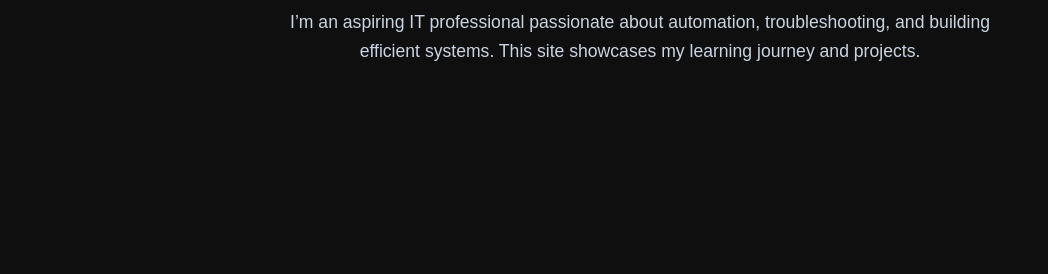
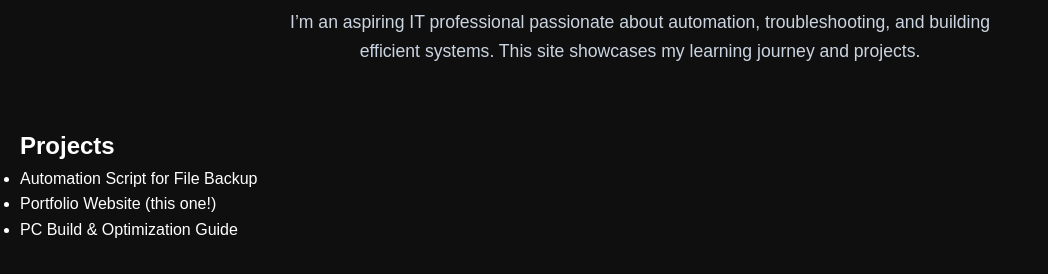
Before and after one commit to Joshhowe1995/Joshhowe1995.github.io, a plain HTML site: page index.html in a window 1280 px wide. Shown: the part 474-748 px from the top of the page, without its empty margins (0-1048 px from the left). Drawn offline with Linux system fonts and the light colour scheme.

Commit message:
Add Projects section with list of sample projects to index.html and style.css

```diff
--- a/index.html
+++ b/index.html
@@ -22,6 +22,16 @@
   </p>
 </section>
 
+<section id="projects">
+  <h2>Projects</h2>
+  <ul>
+    <li>Automation Script for File Backup</li>
+    <li>Portfolio Website (this one!)</li>
+    <li>PC Build & Optimization Guide</li>
+  </ul>
+</section>
+
+
     </main>
   </body>
 </html>
```
